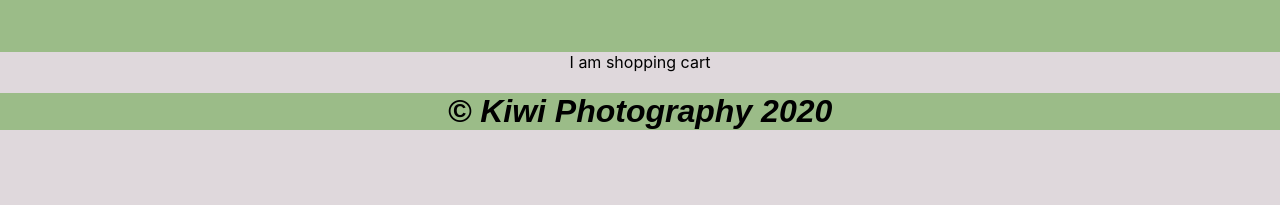
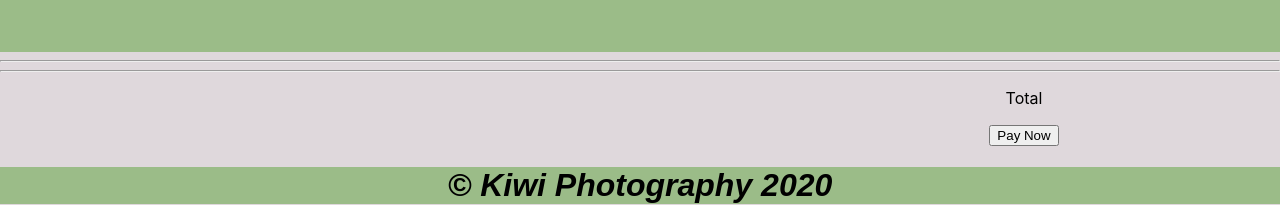
Before and after one commit to novelwrites/capstone-1, a React (Create React App) app: page /shoppingcart in a window 1280 px wide. Shown: the part 295-500 px from the top of the page. Built offline with nearby package versions, Linux system fonts and the light colour scheme.

Commit message:
Woo hoo More progress

```diff
--- a/src/App.js
+++ b/src/App.js
@@ -5,6 +5,7 @@
 import ProductPage from './ProductPage';
 import ShoppingCart from './ShoppingCart';
 import './ProductPage.css'
+import './ShoppingCart.css'
 import Footer from "./footer";
 import Header from "./header";
 import CartCounter from "./CartCounter.jsx";
@@ -12,6 +13,7 @@
 
 function App() {
   const [ items, setItems ] = useState(data)
+  const [itemsaddedtocart, setItemsaddedtocart]=useState([])
   return (
     <Router>
     <div className="App">
@@ -19,13 +21,15 @@
        <Switch>
 
        <Route exact path="/productpage" render={() => (
-        <ProductPage items = {items} setItems = {setItems}/>
+        <ProductPage items = {items} setItems = {setItems} itemsaddedtocart = {itemsaddedtocart} setItemsaddedtocart = {setItemsaddedtocart}/>
        )}>
 
        </Route>
 
-       <Route exact path="/shoppingcart">
-         <ShoppingCart/>
+       <Route exact path="/shoppingcart" render={() => (
+        <ShoppingCart items = {items} setItems = {setItems} itemsaddedtocart = {itemsaddedtocart} setItemsaddedtocart = {setItemsaddedtocart} />
+       )}>
+
        </Route>
        </Switch>
 
--- a/src/ProductPage.css
+++ b/src/ProductPage.css
@@ -31,6 +31,8 @@
   .footerContainer {
     background-color: #9bbc88;
     font-style: italic;
+    position: 'fixed';
+    bottom: 0;
 }
 
   .headerContainer {
--- a/src/ProductPage.jsx
+++ b/src/ProductPage.jsx
@@ -36,14 +36,20 @@
 
 
 import React from 'react'
+import { Link } from 'react-router-dom';
 
 
     //<link rel="stylesheet" type="text/css" href="ProductPage.css"
 
 
-const  ProductPage = ({items,setItems}) => {
+const  ProductPage = ({items,setItems,itemsaddedtocart,setItemsaddedtocart}) => {
   return (
     <div>
+      <Link to='/shoppingcart' id='cartLink'>
+            <button>
+              Shopping Cart
+            </button>
+          </Link>
       {items.map((product, index) =>
       <div key={index} >
         <img src={product.img} style={{width: "200px"}} />
@@ -53,7 +59,11 @@
         <p> Quantity: {product.quantity} </p>
         <p> Manufacturer: {product.manufacturer} </p>
         <p> Category: {product.category} </p>
-        <button>Add to Cart</button>
+        <button onClick={() => {
+          setItemsaddedtocart(itemsaddedtocart.concat(items[index]));
+          console.log(itemsaddedtocart)
+        }}
+>Add to Cart</button>
       </div>
 
       )}
--- /dev/null
+++ b/src/ShoppingCart.css
@@ -0,0 +1,24 @@
+#shoppingcartitem {
+
+display:flex;
+justify-content:space-evenly;
+color:black;
+align-items: baseline;
+
+}
+
+.itemdetails {
+
+background-color:#9bbc88;
+
+
+}
+
+#paystuff {
+
+
+margin-left: 60%;
+flex-direction: column;
+
+
+}
--- a/src/ShoppingCart.jsx
+++ b/src/ShoppingCart.jsx
@@ -5,10 +5,28 @@
 
 import React from 'react'
 
-export default function ShoppingCart() {
+export default function ShoppingCart({items,setItems,itemsaddedtocart, setItemsaddedtocart}) {
+    console.log(itemsaddedtocart)
     return (
-        <div>
-            I am shopping cart
+        <div id='shoppingcartcontainer'>
+            <hr/>
+
+            {itemsaddedtocart.map((item,i)=>{
+                return (
+                    <div id='shoppingcartitem'>
+              <img src={item.img}></img>
+              <p className='itemdetails'>X {item.cartQuantity}</p>
+              <p className='itemdetails'>{item.price}</p>
+
+               </div>
+                )
+            })}
+
+               <hr/>
+            <div id='paystuff'>
+                <p>Total</p>
+                <button>Pay Now</button>
+            </div>
         </div>
     )
 }
--- a/src/data.js
+++ b/src/data.js
@@ -5,6 +5,7 @@
       serialnumber: '37843',
       price: 54.95,
       quantity: 15,
+      cartQuantity: 1,
       manufacturer: 'Kiwi Photography',
       category: 'country scenery',
       img: 'http://goldencrossranch.com/capstone1images/blueskies.jpg',
@@ -14,6 +15,7 @@
         serialnumber: '37462',
         price: 24.95,
         quantity: 15,
+        cartQuantity: 1,
         manufacturer: 'Kiwi Photography',
         category: 'country life',
         img: 'http://goldencrossranch.com/capstone1images/bootandspur.jpg',
@@ -23,6 +25,7 @@
         serialnumber: '32542',
         price: 69.95,
         quantity: 15,
+        cartQuantity: 1,
         manufacturer: 'Kiwi Photography',
         category: 'country life',
         img: 'http://goldencrossranch.com/capstone1images/breaktime.jpg',
@@ -32,6 +35,7 @@
         serialnumber: '36422',
         price: 23.95,
         quantity: 15,
+        cartQuantity: 1,
         manufacturer: 'Kiwi Photography',
         category: 'country life',
         img: 'http://goldencrossranch.com/capstone1images/bridle.jpg',
@@ -41,6 +45,7 @@
         serialnumber: '37798',
         price: 39.95,
         quantity: 15,
+        cartQuantity: 1,
         manufacturer: 'Kiwi Photography',
         category: 'horses',
         img: 'http://goldencrossranch.com/capstone1images/buckskin.jpg',
@@ -51,6 +56,7 @@
         serialnumber: '37654',
         price: 44.95,
         quantity: 15,
+        cartQuantity: 1,
         manufacturer: 'Golden Cross Ranch LLC',
         category: 'country life',
         img: 'http://goldencrossranch.com/capstone1images/cowboyhathorse.jpg',
@@ -60,6 +66,7 @@
         serialnumber: '49642',
         price: 59.95,
         quantity: 15,
+        cartQuantity: 1,
         manufacturer: 'Kiwi Photography',
         category: 'country life',
         img: 'http://goldencrossranch.com/capstone1images/littlecowboy.jpg',
@@ -69,6 +76,7 @@
         serialnumber: '39023',
         price: 59.95,
         quantity: 15,
+        cartQuantity: 1,
         manufacturer: 'Kiwi Photography',
         category: 'country life',
         img: 'http://goldencrossranch.com/capstone1images/naptime.jpg'
@@ -78,6 +86,7 @@
         serialnumber: '37444',
         price: 49.95,
         quantity: 15,
+        cartQuantity: 1,
         manufacturer: 'Kiwi Photography',
         category: 'country life',
         img: 'http://goldencrossranch.com/capstone1images/peacefulride.jpg',
@@ -87,6 +96,7 @@
         serialnumber: '35442',
         price: 39.95,
         quantity: 15,
+        cartQuantity: 1,
         manufacturer: 'Kiwi Photography',
         category: 'horses',
         img: 'http://goldencrossranch.com/capstone1images/prettybuckskin.jpg',
@@ -96,6 +106,7 @@
         serialnumber: '37841',
         price: 49.95,
         quantity: 15,
+        cartQuantity: 1,
         manufacturer: 'Golden Cross Ranch LLC',
         category: 'country life',
         img: 'http://goldencrossranch.com/capstone1images/romancehorseback.jpg',
@@ -105,6 +116,7 @@
         serialnumber: '51842',
         price: 39.95,
         quantity: 15,
+        cartQuantity: 1,
         manufacturer: 'Kiwi Photography',
         category: 'country life',
         img: 'http://goldencrossranch.com/capstone1images/roping.jpg',
@@ -114,6 +126,7 @@
         serialnumber: '67841',
         price: 45.95,
         quantity: 15,
+        cartQuantity: 1,
         manufacturer: 'Kiwi Photography',
         category: 'country life',
         img: 'http://goldencrossranch.com/capstone1images/saddleup.jpg',
@@ -132,6 +145,7 @@
         serialnumber: '35942',
         price: 44.95,
         quantity: 15,
+        cartQuantity: 1,
         manufacturer: 'Kiwi Photography',
         category: 'sheep',
         img: 'http://goldencrossranch.com/capstone1images/sheepherding.jpg',
@@ -141,6 +155,7 @@
         serialnumber: '37332',
         price: 29.95,
         quantity: 15,
+        cartQuantity: 1,
         manufacturer: 'Kiwi Photography',
         category: 'sheep',
         img: 'http://goldencrossranch.com/capstone1images/sheepinchute.jpg',
@@ -151,6 +166,7 @@
         serialnumber: '38841',
         price: 39.95,
         quantity: 15,
+        cartQuantity: 1,
         manufacturer: 'Kiwi Photography',
         category: 'horses',
         img: 'http://goldencrossranch.com/capstone1images/sorrel.jpg',
@@ -160,6 +176,7 @@
         serialnumber: '87841',
         price: 49.95,
         quantity: 15,
+        cartQuantity: 1,
         manufacturer: 'Kiwi Photography',
         category: 'country life',
         img: 'http://goldencrossranch.com/capstone1images/sunset.jpg',
@@ -169,6 +186,7 @@
         serialnumber: '37842',
         price: 59.95,
         quantity: 15,
+        cartQuantity: 1,
         manufacturer: 'Kiwi Photography',
         category: 'country scenery',
         img: 'http://goldencrossranch.com/capstone1images/swcountry.jpg',
@@ -178,6 +196,7 @@
         serialnumber: '34472',
         price: 44.95,
         quantity: 15,
+        cartQuantity: 1,
         manufacturer: 'Golden Cross Ranch LLC',
         category: 'country life',
         img: 'http://goldencrossranch.com/capstone1images/truegrit.jpg',
@@ -187,6 +206,7 @@
         serialnumber: '64847',
         price: 39.95,
         quantity: 15,
+        cartQuantity: 1,
         manufacturer: 'Kiwi Photography',
         category: 'country life',
         img: 'http://goldencrossranch.com/capstone1images/waitingpatiently.jpg',
@@ -196,6 +216,7 @@
         serialnumber: '74842',
         price: 34.95,
         quantity: 15,
+        cartQuantity: 1,
         manufacturer: 'Kiwi Photography',
         category: 'country life',
         img: 'http://goldencrossranch.com/capstone1images/workingcattle.jpg',
```
